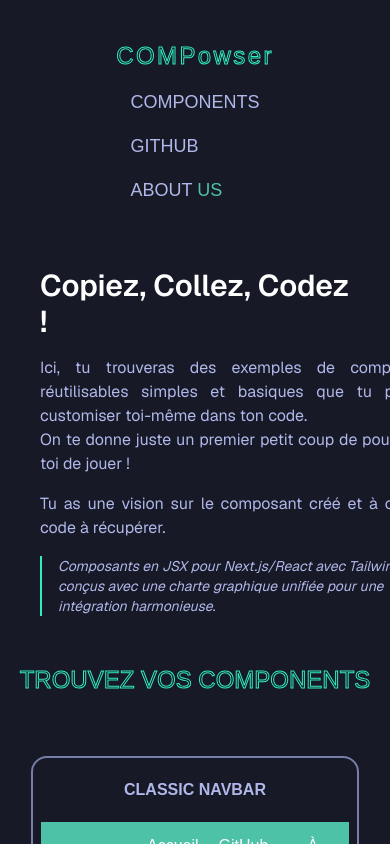
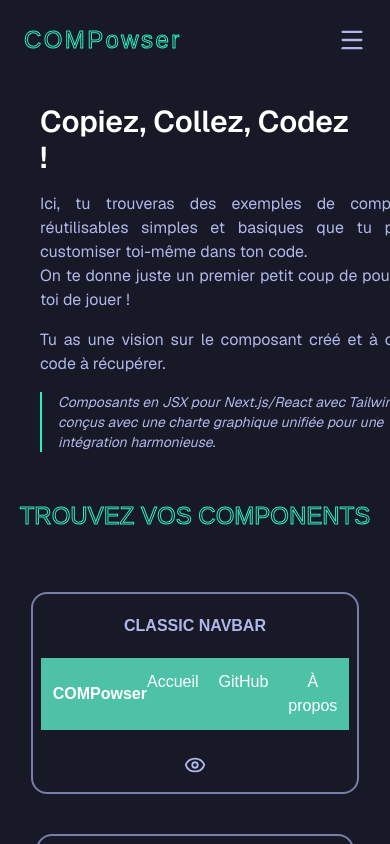
Before and after one commit to rchouhani/compowser, a Next.js app in the folder compowser/: page / in a window 390 px wide. Shown: the top 844 px of the page. Built offline with nearby package versions, Linux system fonts and the light colour scheme.

Commit message:
edit: add responsive burger menu

```diff
--- a/compowser/src/app/components/Navbar.js
+++ b/compowser/src/app/components/Navbar.js
@@ -1,21 +1,67 @@
+"use client";
+
+import { useState } from "react";
 import Link from "next/link";
+import { Menu, X } from "lucide-react";
 
-export default function () {
+export default function Navbar() {
+  const [isOpen, setIsOpen] = useState(false);
+
   return (
-        <nav className="flex flex-col md:flex-row
-        justify-between items-center md:items-end
-        bg-background p-10 ">
-            <div className="text-2xl md:text-3xl
-                font-light tracking-widest text-transparent [-webkit-text-stroke:1px_rgb(48,237,193,1)]
-                mb-4 md:mb-0 ">
+    <nav className="relative bg-background px-6 py-6">
+      <div className="flex justify-between items-center">
+        <div
+          className="text-2xl md:text-3xl font-light tracking-widest
+          text-transparent [-webkit-text-stroke:1px_rgb(48,237,193,1)]"
+        >
           <Link href="/">COMPowser</Link>
         </div>
-            <div className="flex flex-col sm:flex-row
-                gap-4 sm:gap-10 text-lg md:text-xl text-(--textColor)">
+
+        <div className="hidden md:flex gap-10 text-lg md:text-xl text-(--textColor)">
           <Link href="/">COMPONENTS</Link>
-                <Link href="https://github.com/rchouhani/compowser/tree/main/compowser" target="__blank">GITHUB</Link>
-                <Link href="/about">ABOUT <span className="text-(--logoColor)">US</span></Link>
+          <Link
+            href="https://github.com/rchouhani/compowser/tree/main/compowser"
+            target="_blank"
+          >
+            GITHUB
+          </Link>
+          <Link href="/about">
+            ABOUT <span className="text-(--logoColor)">US</span>
+          </Link>
         </div>
+
+        <button
+          onClick={() => setIsOpen(!isOpen)}
+          className="md:hidden text-(--textColor) transition-opacity"
+        >
+          {isOpen ? <X size={28} /> : <Menu size={28} />}
+        </button>
+      </div>
+
+
+      {isOpen && (
+        <div
+          className="md:hidden absolute top-full left-0 w-full
+          bg-background flex flex-col items-center gap-6 py-8
+          text-lg text-(--textColor) shadow-lg"
+        >
+          <Link href="/" onClick={() => setIsOpen(false)}>
+            COMPONENTS
+          </Link>
+
+          <Link
+            href="https://github.com/rchouhani/compowser/tree/main/compowser"
+            target="_blank"
+            onClick={() => setIsOpen(false)}
+          >
+            GITHUB
+          </Link>
+
+          <Link href="/about" onClick={() => setIsOpen(false)}>
+            ABOUT <span className="text-(--logoColor)">US</span>
+          </Link>
+        </div>
+      )}
     </nav>
-    )
+  );
 }
```
Lines whose indentation alone changed are shown as unchanged.
